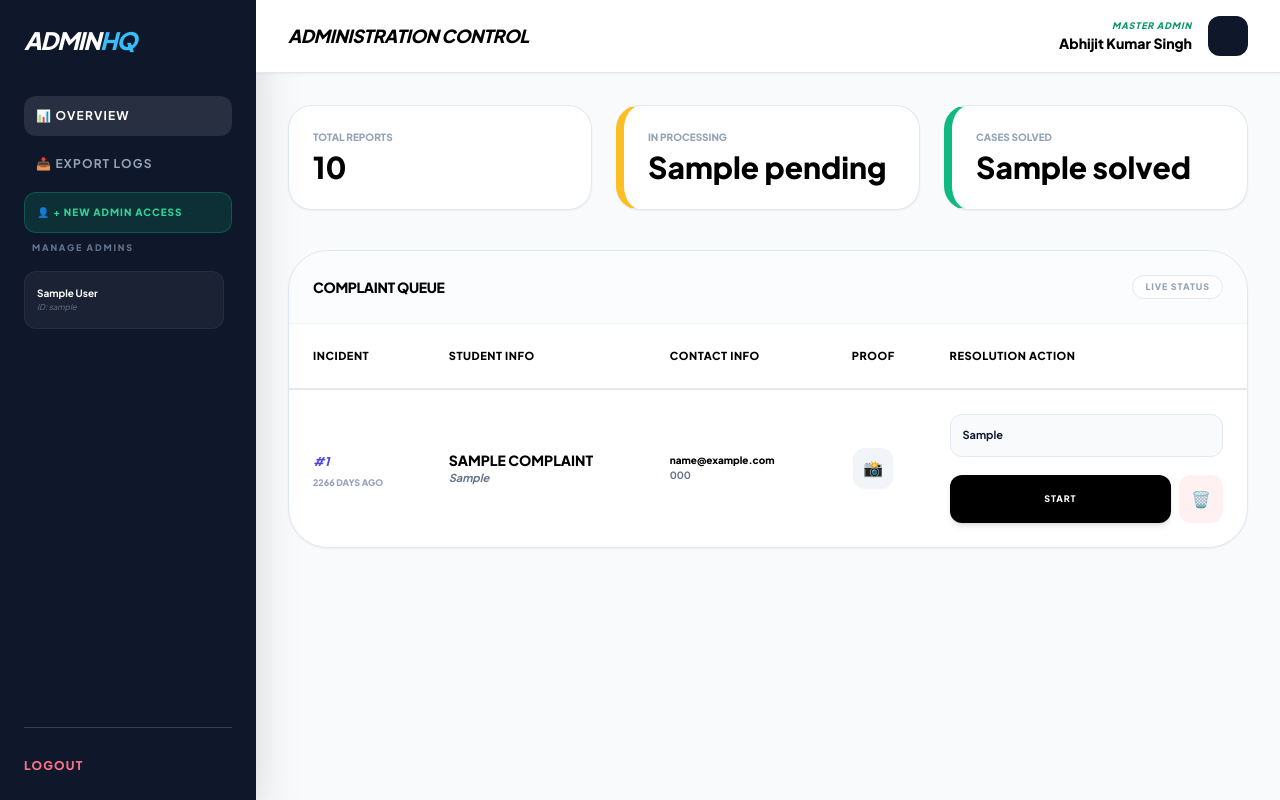
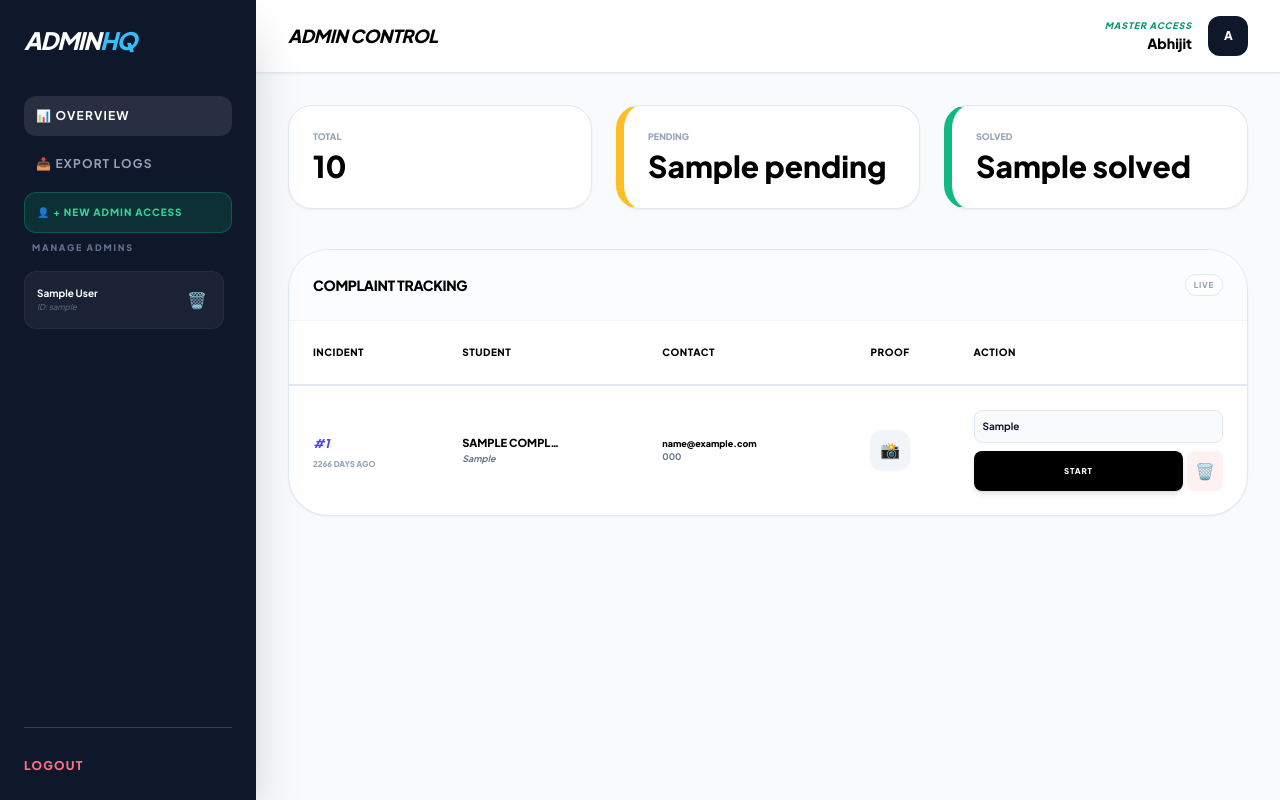
Before and after one commit to abhijitkumarsingh-tech/complaint-system, a Flask app: template templates/admin.html in a window 1280 px wide. Run offline with Flask 3, Linux system fonts and the light colour scheme; tables that the repository leaves empty hold one stand-in row (values such as "Sample post"); the template is opened without the code that fills it: values that come from a table or form of the project are taken from there, most other values are stand-ins (such as "Sample title", 1, 10 or a date in 2020); some libraries are stand-ins or nearby versions.

Commit message:
Final professional code update

```diff
--- a/templates/admin.html
+++ b/templates/admin.html
@@ -9,16 +9,29 @@
     <style>
         body { font-family: 'Plus Jakarta Sans', sans-serif; }
         .sidebar-gradient { background: #0f172a; }
-        th { color: #000000 !important; font-weight: 900 !important; font-size: 11px !important; border-bottom: 2px solid #e2e8f0 !important; text-transform: uppercase; letter-spacing: 0.05em; }
+        th { color: #000000 !important; font-weight: 900 !important; font-size: 10px !important; border-bottom: 2px solid #e2e8f0 !important; text-transform: uppercase; letter-spacing: 0.05em; white-space: nowrap; }
         .modal-active { overflow: hidden; }
         .custom-scrollbar::-webkit-scrollbar { width: 4px; }
         .custom-scrollbar::-webkit-scrollbar-thumb { background: #334155; border-radius: 10px; }
+
+        /* Mobile Sidebar Logic */
+        @media (max-width: 1024px) {
+            #sidebar { transform: translateX(-100%); transition: transform 0.3s ease-in-out; }
+            #sidebar.open { transform: translateX(0); }
+        }
     </style>
 </head>
-<body class="bg-slate-50 min-h-screen flex text-slate-900">
+<body class="bg-slate-50 min-h-screen flex flex-col lg:flex-row text-slate-900 overflow-x-hidden">
 
-    <aside class="w-64 sidebar-gradient hidden lg:flex flex-col sticky top-0 h-screen p-6 text-white shadow-2xl">
-        <h1 class="text-2xl font-black tracking-tighter italic mb-10 text-white">ADMIN<span class="text-sky-400">HQ</span></h1>
+    <div class="lg:hidden bg-[#0f172a] p-4 flex justify-between items-center text-white sticky top-0 z-50">
+        <h1 class="text-xl font-black italic">ADMIN<span class="text-sky-400">HQ</span></h1>
+        <button onclick="toggleSidebar()" class="p-2 bg-white/10 rounded-lg text-white">☰</button>
+    </div>
+
+    <div id="overlay" onclick="toggleSidebar()" class="fixed inset-0 bg-black/50 z-40 hidden lg:hidden"></div>
+
+    <aside id="sidebar" class="fixed lg:sticky top-0 left-0 w-64 sidebar-gradient h-screen p-6 text-white shadow-2xl flex flex-col z-50 lg:translate-x-0">
+        <h1 class="text-2xl font-black tracking-tighter italic mb-10 text-white hidden lg:block">ADMIN<span class="text-sky-400">HQ</span></h1>
 
         <nav class="space-y-2 flex-1">
             <a href="/admin" class="flex items-center gap-3 bg-white/10 p-3 rounded-xl font-bold text-xs uppercase tracking-widest text-white">📊 Overview</a>
@@ -32,13 +45,13 @@
                 <p class="text-[9px] font-black text-slate-500 uppercase tracking-[0.2em] px-2">Manage Admins</p>
                 <div class="space-y-2 max-h-48 overflow-y-auto pr-2 custom-scrollbar">
                     {% for admin in admins %}
-                    <div class="flex items-center justify-between bg-white/5 p-3 rounded-xl group border border-white/5 hover:border-white/10 transition-all">
+                    <div class="flex items-center justify-between bg-white/5 p-3 rounded-xl group border border-white/5">
                         <div class="truncate">
                             <p class="text-[10px] font-bold text-white truncate">{{ admin.full_name }}</p>
                             <p class="text-[8px] text-slate-500 italic">ID: {{ admin.username }}</p>
                         </div>
                         <form action="/delete_admin/{{ admin.id }}" method="POST" onsubmit="return confirm('Revoke Admin Access?');">
-                            <button type="submit" class="text-rose-500 opacity-0 group-hover:opacity-100 transition-all p-1 hover:bg-rose-500/10 rounded">🗑️</button>
+                            <button type="submit" class="text-rose-500 p-1 hover:bg-rose-500/10 rounded">🗑️</button>
                         </form>
                     </div>
                     {% endfor %}
@@ -51,94 +64,96 @@
         </div>
     </aside>
 
-    <div class="flex-1">
-        <header class="bg-white border-b border-slate-200 px-8 py-4 flex justify-between items-center sticky top-0 z-40 shadow-sm">
-            <h2 class="text-lg font-black text-black uppercase tracking-tight italic">Administration Control</h2>
-            <div class="flex items-center gap-4">
-                <div class="text-right">
-                    <p class="text-[9px] font-black text-emerald-600 uppercase tracking-widest italic">Master Admin</p>
-                    <p class="text-sm font-black text-black">{{ session.full_name or 'Abhijit Kumar Singh' }}</p>
+    <div class="flex-1 w-full overflow-x-hidden">
+        <header class="bg-white border-b border-slate-200 px-4 lg:px-8 py-4 flex justify-between items-center sticky top-0 z-40 shadow-sm lg:relative">
+            <h2 class="text-sm lg:text-lg font-black text-black uppercase tracking-tight italic">Admin Control</h2>
+            <div class="flex items-center gap-3 lg:gap-4">
+                <div class="text-right hidden sm:block">
+                    <p class="text-[9px] font-black text-emerald-600 uppercase tracking-widest italic">Master Access</p>
+                    <p class="text-sm font-black text-black">{{ session.full_name or 'Abhijit' }}</p>
                 </div>
-                <div class="w-10 h-10 bg-slate-900 rounded-xl flex items-center justify-center text-white font-black uppercase tracking-tighter">{{ session.username[0] }}</div>
+                <div class="w-8 h-8 lg:w-10 lg:h-10 bg-slate-900 rounded-xl flex items-center justify-center text-white font-black uppercase tracking-tighter text-xs">A</div>
             </div>
         </header>
 
-        <div class="p-8 max-w-7xl mx-auto">
+        <div class="p-4 lg:p-8 max-w-7xl mx-auto">
             {% with messages = get_flashed_messages(with_categories=true) %}
               {% if messages %}{% for cat, msg in messages %}
-                <div class="mb-6 p-4 rounded-2xl {% if cat == 'success' %}bg-emerald-50 text-emerald-600{% else %}bg-rose-50 text-rose-600{% endif %} text-[11px] font-black uppercase border border-current/10 text-center">
+                <div class="mb-6 p-4 rounded-2xl {% if cat == 'success' %}bg-emerald-50 text-emerald-600{% else %}bg-rose-50 text-rose-600{% endif %} text-[10px] font-black uppercase border border-current/10 text-center">
                     {{ msg }}
                 </div>
               {% endfor %}{% endif %}
             {% endwith %}
 
-            <div class="grid grid-cols-1 md:grid-cols-3 gap-6 mb-10">
-                <div class="bg-white p-6 rounded-3xl border border-slate-200 shadow-sm">
-                    <p class="text-[10px] font-black text-slate-400 uppercase mb-1">Total Reports</p>
-                    <h3 class="text-3xl font-black text-black">{{ stats.total }}</h3>
+            <div class="grid grid-cols-1 sm:grid-cols-3 gap-4 lg:gap-6 mb-8 lg:mb-10">
+                <div class="bg-white p-5 lg:p-6 rounded-2xl lg:rounded-3xl border border-slate-200 shadow-sm">
+                    <p class="text-[9px] font-black text-slate-400 uppercase mb-1">Total</p>
+                    <h3 class="text-xl lg:text-3xl font-black text-black">{{ stats.total }}</h3>
                 </div>
-                <div class="bg-white p-6 rounded-3xl border border-slate-200 border-l-8 border-l-amber-400 shadow-sm">
-                    <p class="text-[10px] font-black text-slate-400 uppercase mb-1">In Processing</p>
-                    <h3 class="text-3xl font-black text-black">{{ stats.pending }}</h3>
+                <div class="bg-white p-5 lg:p-6 rounded-2xl lg:rounded-3xl border border-slate-200 border-l-4 lg:border-l-8 border-l-amber-400 shadow-sm">
+                    <p class="text-[9px] font-black text-slate-400 uppercase mb-1">Pending</p>
+                    <h3 class="text-xl lg:text-3xl font-black text-black">{{ stats.pending }}</h3>
                 </div>
-                <div class="bg-white p-6 rounded-3xl border border-slate-200 border-l-8 border-l-emerald-500 shadow-sm">
-                    <p class="text-[10px] font-black text-slate-400 uppercase mb-1">Cases Solved</p>
-                    <h3 class="text-3xl font-black text-black">{{ stats.solved }}</h3>
+                <div class="bg-white p-5 lg:p-6 rounded-2xl lg:rounded-3xl border border-slate-200 border-l-4 lg:border-l-8 border-l-emerald-500 shadow-sm">
+                    <p class="text-[9px] font-black text-slate-400 uppercase mb-1">Solved</p>
+                    <h3 class="text-xl lg:text-3xl font-black text-black">{{ stats.solved }}</h3>
                 </div>
             </div>
 
-            <div class="bg-white rounded-[2.5rem] border border-slate-200 shadow-sm overflow-hidden">
-                <div class="p-6 border-b border-slate-100 bg-slate-50/50 flex justify-between items-center">
-                    <h3 class="font-black text-black uppercase tracking-tight text-sm">Complaint Queue</h3>
-                    <span class="text-[9px] font-black text-slate-400 uppercase tracking-widest bg-white px-3 py-1 rounded-full border border-slate-200">Live Status</span>
+            <div class="bg-white rounded-2xl lg:rounded-[2.5rem] border border-slate-200 shadow-sm overflow-hidden">
+                <div class="p-4 lg:p-6 border-b border-slate-100 bg-slate-50/50 flex justify-between items-center">
+                    <h3 class="font-black text-black uppercase tracking-tight text-[10px] lg:text-sm">Complaint tracking</h3>
+                    <span class="text-[8px] font-black text-slate-400 uppercase tracking-widest bg-white px-2 py-1 rounded-full border border-slate-200">Live</span>
                 </div>
 
                 <div class="overflow-x-auto">
-                    <table class="w-full text-left border-collapse">
+                    <table class="w-full text-left border-collapse min-w-[700px]">
                         <thead>
                             <tr class="bg-white">
-                                <th class="p-6">Incident</th>
-                                <th class="p-6">Student info</th>
-                                <th class="p-6">Contact info</th>
-                                <th class="p-6 text-center">Proof</th>
-                                <th class="p-6">Resolution Action</th>
+                                <th class="p-4 lg:p-6">Incident</th>
+                                <th class="p-4 lg:p-6">Student</th>
+                                <th class="p-4 lg:p-6">Contact</th>
+                                <th class="p-4 lg:p-6 text-center">Proof</th>
+                                <th class="p-4 lg:p-6">Action</th>
                             </tr>
                         </thead>
                         <tbody class="divide-y divide-slate-100">
                             {% for comp in complaints %}
                             <tr class="hover:bg-slate-50/80 transition-colors {% if comp.status == 'Solved' %}opacity-50{% endif %}">
-                                <td class="p-6">
+                                <td class="p-4 lg:p-6">
                                     <span class="text-xs font-black text-indigo-600 italic">#{{ comp.id }}</span>
-                                    <p class="text-[9px] text-slate-400 font-black uppercase mt-1">{{ comp.created_at|time_ago }}</p>
+                                    <p class="text-[8px] text-slate-400 font-black uppercase mt-1">{{ comp.created_at|time_ago }}</p>
                                 </td>
-                                <td class="p-6">
-                                    <p class="font-black text-black text-sm uppercase">{{ comp.name }}</p>
-                                    <p class="text-[11px] text-slate-500 font-bold italic">{{ comp.roll_no }}</p>
+                                <td class="p-4 lg:p-6">
+                                    <p class="font-black text-black text-[11px] uppercase truncate max-w-[100px]">{{ comp.name }}</p>
+                                    <p class="text-[9px] text-slate-500 font-bold italic">{{ comp.roll_no }}</p>
                                 </td>
-                                <td class="p-6">
-                                    <p class="text-[10px] font-black text-black truncate max-w-[150px]">{{ comp.email }}</p>
-                                    <p class="text-[10px] font-bold text-slate-500">{{ comp.phone }}</p>
+                                <td class="p-4 lg:p-6">
+                                    <p class="text-[9px] font-black text-black truncate max-w-[120px]">{{ comp.email }}</p>
+                                    <p class="text-[9px] font-bold text-slate-500">{{ comp.phone }}</p>
                                 </td>
-                                <td class="p-6 text-center">
+                                <td class="p-4 lg:p-6 text-center">
                                     {% if comp.image_file %}
-                                    <a href="{{ url_for('uploaded_file', filename=comp.image_file) }}" target="_blank" class="w-10 h-10 bg-slate-100 rounded-xl flex items-center justify-center hover:bg-sky-600 hover:text-white transition-all shadow-sm mx-auto">📸</a>
+                                    <a href="{{ url_for('uploaded_file', filename=comp.image_file) }}" target="_blank" class="w-8 h-8 lg:w-10 lg:h-10 bg-slate-100 rounded-xl flex items-center justify-center hover:bg-sky-600 hover:text-white transition-all shadow-sm mx-auto">📸</a>
+                                    {% else %}
+                                    <span class="text-slate-300 text-[8px] font-bold italic">None</span>
                                     {% endif %}
                                 </td>
-                                <td class="p-6 min-w-[280px]">
-                                    <form action="/update_status/{{ comp.id }}" method="POST" class="space-y-3">
-                                        <textarea name="remark" rows="1" class="w-full p-3 bg-slate-50 border border-slate-200 rounded-xl text-[11px] font-bold outline-none focus:border-indigo-600 transition-all resize-none" placeholder="Add remark...">{{ comp.admin_remark or '' }}</textarea>
-                                        <div class="flex gap-2">
-                                            <button type="submit" class="flex-1 bg-black text-white text-[9px] font-black uppercase tracking-widest py-3 rounded-xl hover:bg-emerald-600 transition active:scale-95 shadow-md">
-                                                {% if comp.status == 'Pending' %}Start{% elif comp.status == 'In Processing' %}Solve{% else %}Solved{% endif %}
+                                <td class="p-4 lg:p-6 min-w-[220px]">
+                                    <form action="/update_status/{{ comp.id }}" method="POST" class="space-y-2">
+                                        <input name="remark" class="w-full p-2 bg-slate-50 border border-slate-200 rounded-lg text-[10px] font-bold outline-none focus:border-indigo-600 transition-all" placeholder="Reply..." value="{{ comp.admin_remark or '' }}">
+                                        <div class="flex gap-1">
+                                            <button type="submit" class="flex-1 bg-black text-white text-[8px] font-black uppercase tracking-widest py-2 rounded-lg hover:bg-emerald-600 transition shadow-md">
+                                                {% if comp.status == 'Pending' %}Start{% elif comp.status == 'In Processing' %}Solve{% else %}Done{% endif %}
                                             </button>
-                                            <button form="del-{{comp.id}}" type="submit" class="p-3 bg-rose-50 text-rose-600 rounded-xl hover:bg-rose-600 hover:text-white transition active:scale-95">🗑️</button>
+                                            <button form="del-{{comp.id}}" type="submit" class="p-2 bg-rose-50 text-rose-600 rounded-lg hover:bg-rose-600 hover:text-white transition">🗑️</button>
                                         </div>
                                     </form>
                                     <form id="del-{{comp.id}}" action="/delete_complaint/{{ comp.id }}" method="POST" onsubmit="return confirm('Delete Permanently?');"></form>
                                 </td>
                             </tr>
                             {% else %}
-                            <tr><td colspan="5" class="p-20 text-center text-slate-400 font-black uppercase text-xs tracking-widest italic">The system queue is empty</td></tr>
+                            <tr><td colspan="5" class="p-10 text-center text-slate-400 font-black uppercase text-[10px] tracking-widest italic">The queue is empty</td></tr>
                             {% endfor %}
                         </tbody>
                     </table>
@@ -148,23 +163,29 @@
     </div>
 
     <div id="modal" class="hidden fixed inset-0 z-50 bg-black/60 backdrop-blur-sm flex items-center justify-center p-4">
-        <div class="bg-white w-full max-w-md rounded-[2.5rem] p-10 shadow-2xl">
-            <div class="flex justify-between items-center mb-8">
-                <h3 class="text-xl font-black text-black uppercase italic">New Admin Access</h3>
-                <button onclick="toggleModal()" class="w-8 h-8 flex items-center justify-center bg-slate-100 rounded-full text-slate-500 hover:bg-black hover:text-white transition font-black italic">X</button>
+        <div class="bg-white w-full max-w-sm lg:max-w-md rounded-[2rem] lg:rounded-[2.5rem] p-6 lg:p-10 shadow-2xl">
+            <div class="flex justify-between items-center mb-6 lg:mb-8">
+                <h3 class="text-base lg:text-xl font-black text-black uppercase italic">New Admin</h3>
+                <button onclick="toggleModal()" class="w-8 h-8 flex items-center justify-center bg-slate-100 rounded-full text-slate-500 font-black">X</button>
             </div>
-            <form action="/add_new_admin" method="POST" class="space-y-4">
-                <input type="text" name="admin_full_name" placeholder="Full Name" class="w-full p-4 bg-slate-50 rounded-2xl text-sm font-bold border-none outline-none ring-1 ring-slate-100 focus:ring-2 ring-indigo-500" required>
-                <input type="text" name="admin_username" placeholder="Login ID" class="w-full p-4 bg-slate-50 rounded-2xl text-sm font-bold border-none outline-none ring-1 ring-slate-100 focus:ring-2 ring-indigo-500" required>
-                <input type="email" name="admin_email" placeholder="Official Email" class="w-full p-4 bg-slate-50 rounded-2xl text-sm font-bold border-none outline-none ring-1 ring-slate-100 focus:ring-2 ring-indigo-500" required>
-                <input type="text" name="admin_phone" placeholder="Phone Number" class="w-full p-4 bg-slate-50 rounded-2xl text-sm font-bold border-none outline-none ring-1 ring-slate-100 focus:ring-2 ring-indigo-500" required>
-                <input type="password" name="admin_password" placeholder="Set Password" class="w-full p-4 bg-slate-50 rounded-2xl text-sm font-bold border-none outline-none ring-1 ring-slate-100 focus:ring-2 ring-indigo-500" required>
-                <button type="submit" class="w-full py-4 bg-black text-white font-black uppercase tracking-[0.2em] rounded-2xl hover:bg-emerald-600 transition shadow-lg text-[10px]">Authorize Access 🚀</button>
+            <form action="/add_new_admin" method="POST" class="space-y-3 lg:space-y-4">
+                <input type="text" name="admin_full_name" placeholder="Full Name" class="w-full p-3 lg:p-4 bg-slate-50 rounded-xl lg:rounded-2xl text-[11px] lg:text-sm font-bold border-none outline-none ring-1 ring-slate-100 focus:ring-2 ring-indigo-500" required>
+                <input type="text" name="admin_username" placeholder="Login ID" class="w-full p-3 lg:p-4 bg-slate-50 rounded-xl lg:rounded-2xl text-[11px] lg:text-sm font-bold border-none outline-none ring-1 ring-slate-100 focus:ring-2 ring-indigo-500" required>
+                <input type="email" name="admin_email" placeholder="Email" class="w-full p-3 lg:p-4 bg-slate-50 rounded-xl lg:rounded-2xl text-[11px] lg:text-sm font-bold border-none outline-none ring-1 ring-slate-100 focus:ring-2 ring-indigo-500" required>
+                <input type="text" name="admin_phone" placeholder="Phone" class="w-full p-3 lg:p-4 bg-slate-50 rounded-xl lg:rounded-2xl text-[11px] lg:text-sm font-bold border-none outline-none ring-1 ring-slate-100 focus:ring-2 ring-indigo-500" required>
+                <input type="password" name="admin_password" placeholder="Password" class="w-full p-3 lg:p-4 bg-slate-50 rounded-xl lg:rounded-2xl text-[11px] lg:text-sm font-bold border-none outline-none ring-1 ring-slate-100 focus:ring-2 ring-indigo-500" required>
+                <button type="submit" class="w-full py-3 lg:py-4 bg-black text-white font-black uppercase tracking-[0.2em] rounded-xl lg:rounded-2xl hover:bg-emerald-600 transition shadow-lg text-[9px] lg:text-[10px]">Authorize 🚀</button>
             </form>
         </div>
     </div>
 
     <script>
+        function toggleSidebar() {
+            const sidebar = document.getElementById('sidebar');
+            const overlay = document.getElementById('overlay');
+            sidebar.classList.toggle('open');
+            overlay.classList.toggle('hidden');
+        }
         function toggleModal() {
             document.getElementById('modal').classList.toggle('hidden');
             document.body.classList.toggle('modal-active');
```
Also changed, not shown: templates/index.html (+49 -40 lines).
